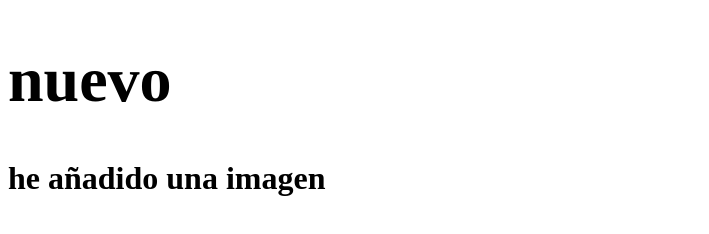
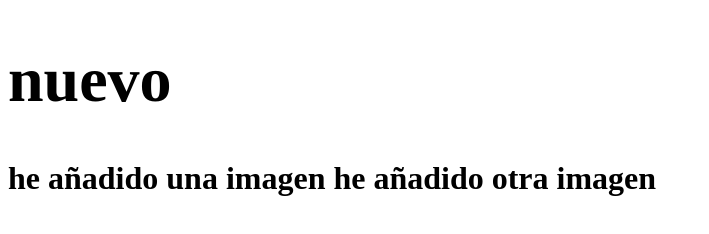
Before and after one commit to globalmkd/scripts-JAVASCRIPT, a plain HTML site: page SCRIPTS/index.html in a window 1280 px wide. Shown: the whole page, without its empty margins (0-709 px from the left). Drawn offline with Linux system fonts and the light colour scheme.

Commit message:
añadida imagen 2

```diff
--- a/SCRIPTS/index.html
+++ b/SCRIPTS/index.html
@@ -14,6 +14,7 @@
 <h1><hola/h1>
     <h1>nuevo</h1>
     he añadido una imagen
+    he añadido otra imagen
     <script src="ciclos2.js"></script>
 </body>
 </html>
```
